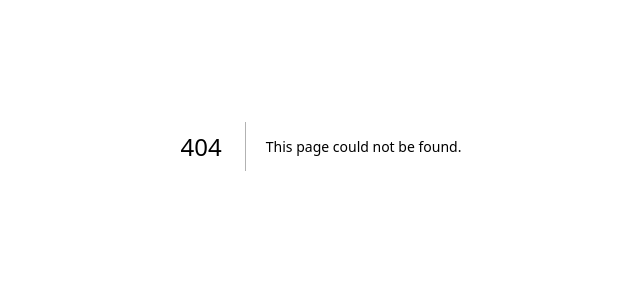
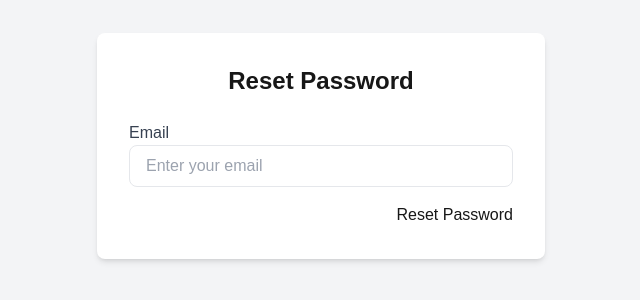
Before and after one commit to thwtchdctr/EMU481W, a Next.js app: page /password-reset in a window 1280 px wide. Before the commit this address had no page. Shown: the part 254-554 px from the top of the page, without its empty margins (319-959 px from the left). Built offline with nearby package versions, Linux system fonts and the light colour scheme.

Commit message:
Added password reset functionality

```diff
--- a/app/login/page.tsx
+++ b/app/login/page.tsx
@@ -64,6 +64,9 @@ const LoginPage = () => {
             </div>
           </form>
           <p className="mt-4 text-center">
+            Forgot password? <a href="/password-reset" className="text-green-500">Reset Password</a>
+          </p>
+          <p className="mt-4 text-center">
             Don't have an account? <a href="/signup" className="text-green-500">Sign Up</a>
           </p>
         </div>
--- a/app/page.tsx
+++ b/app/page.tsx
@@ -1,4 +1,5 @@
 import Image from "next/image";
+import { useRouter } from 'next/router';
 
 export default function Home() {
   return (
--- /dev/null
+++ b/app/password-reset/page.tsx
@@ -0,0 +1,46 @@
+"use client"
+
+import { FormEvent, useState } from 'react';
+import { sendPasswordResetEmail } from 'firebase/auth';
+import { auth } from '../lib/firebase';
+import { useRouter } from 'next/router';
+
+const PasswordResetPage = () => {
+
+    const [resetEmail, setResetEmail] = useState('');
+
+    const handleResetSubmit = async (e: FormEvent) => {
+        e.preventDefault();
+
+        try {
+            await sendPasswordResetEmail(auth, resetEmail);
+            console.log('Password email sent');
+        } catch (error) {
+            console.error('Error sending password reset email: ', error);
+        }
+    }
+
+    return (
+        <div className="flex items-center justify-center min-h-screen bg-gray-100">
+          <div className="bg-white p-8 rounded-lg shadow-md w-full max-w-md">
+            <h2 className="text-2xl font-bold mb-6 text-center">Reset Password</h2>
+            <form onSubmit={handleResetSubmit}>
+              <div className="mb-4">
+                <label className="block text-gray-700">Email</label>
+                <input
+                  type="email"
+                  className="w-full px-4 py-2 border rounded-lg focus:outline-none focus:border-green-500"
+                  placeholder="Enter your email"
+                  value={resetEmail}
+                  onChange={(e) => setResetEmail(e.target.value)}/>
+              </div>
+              <div className="text-right">
+                <button className="button" type='submit'>Reset Password</button>
+              </div>
+            </form>
+          </div>
+        </div>
+      );
+};
+
+export default PasswordResetPage;
--- a/app/signup/page.tsx
+++ b/app/signup/page.tsx
@@ -1,6 +1,6 @@
 "use client"
 
-import { useRouter } from 'next/router';
+import { useRouter } from 'next/navigation';
 import { FormEvent, useState } from 'react';
 
 const SignupPage = () => {
@@ -8,6 +8,7 @@ const SignupPage = () => {
     const [name, setName] = useState('');
     const [email, setEmail] = useState('');
     const [password, setPassword] = useState('');
+
     const router = useRouter();
 
     const handleSignupSubmit = async (e: FormEvent) => {
```
